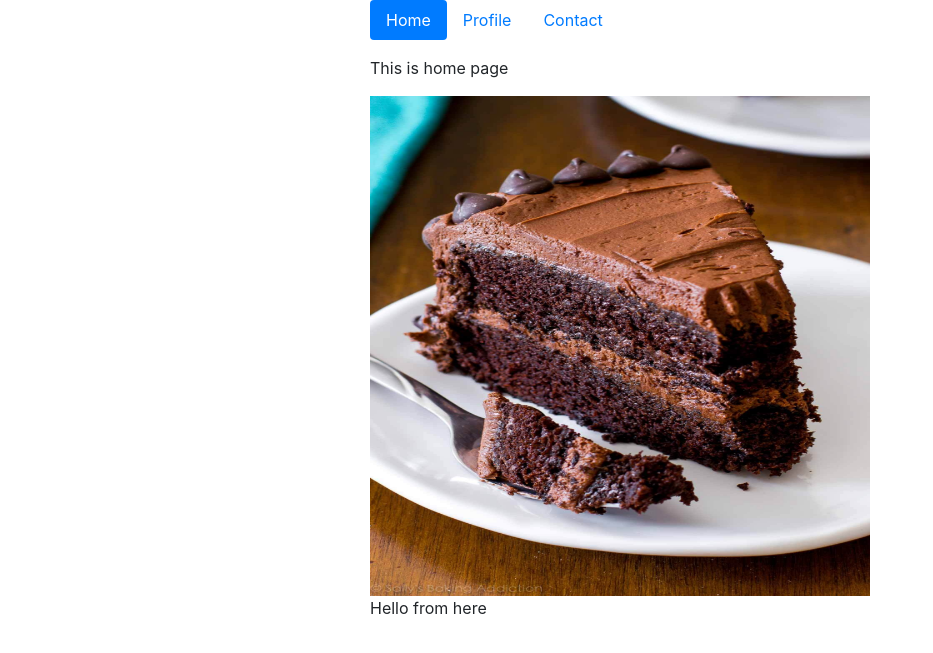
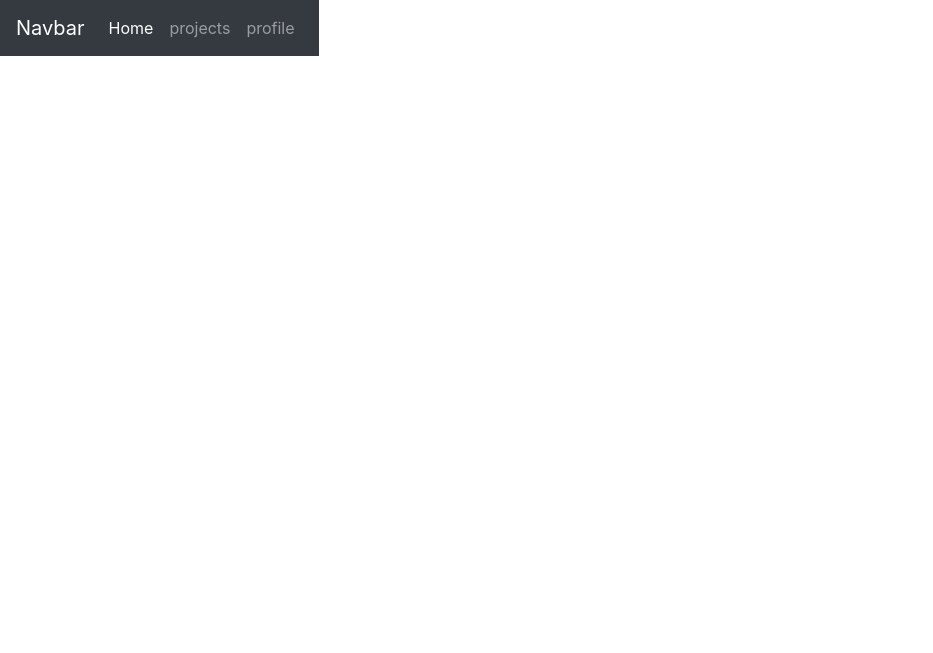
Before and after one commit to ramy1415/django_crowd_funding_iti_40_project, a Django app: page / in a window 1280 px wide. Shown: the top 653 px of the page, without its empty margins (0-933 px from the left). Run offline with Django 3.2, Linux system fonts and the light colour scheme; some libraries are stand-ins or nearby versions.

Commit message:
adding mu navbar

```diff
--- a/crowd_funding_iti_40/templates/Projects/home_page.html
+++ b/crowd_funding_iti_40/templates/Projects/home_page.html
@@ -1,5 +1,5 @@
 {% extends 'base.html' %}
 {% block content %}
     {% include 'partials/nav_bar.html' %}
-    <p>Hello from here</p>
+<!--    <p>Hello from here</p>-->
 {% endblock %}
--- a/crowd_funding_iti_40/templates/base.html
+++ b/crowd_funding_iti_40/templates/base.html
@@ -11,11 +11,9 @@
     <script src="{% static "style/bootstrap/js/bootstrap.js" %}"></script>
 </head>
 <body>
-    <div class="container">
+    <div class="container-fluid">
         <div class="row">
-            <div class="col-md-6 m-auto">
                 {% block content%}{% endblock %}
-            </div>
         </div>
     </div>
 </body>
--- a/crowd_funding_iti_40/templates/partials/nav_bar.html
+++ b/crowd_funding_iti_40/templates/partials/nav_bar.html
@@ -1,19 +1,22 @@
 {% load static %}
-<ul class="nav nav-pills mb-3" id="pills-tab" role="tablist">
-    <li class="nav-item">
-      <a class="nav-link active" id="pills-home-tab" data-toggle="pill" href="#pills-home" role="tab" aria-controls="pills-home" aria-selected="true">Home</a>
+
+<nav class="navbar navbar-expand-lg  navbar-dark bg-dark">
+  <a class="navbar-brand" href="#">Navbar</a>
+  <button class="navbar-toggler" type="button" data-toggle="collapse" data-target="#navbarNav" aria-controls="navbarNav" aria-expanded="false" aria-label="Toggle navigation">
+    <span class="navbar-toggler-icon"></span>
+  </button>
+  <div class="collapse navbar-collapse" id="navbarNav">
+    <ul class="navbar-nav">
+      <li class="nav-item active">
+        <a class="nav-link" href="#">Home <span class="sr-only">(current)</span></a>
       </li>
       <li class="nav-item">
-      <a class="nav-link" id="pills-profile-tab" data-toggle="pill" href="#pills-profile" role="tab" aria-controls="pills-profile" aria-selected="false">Profile</a>
+        <a class="nav-link" href="#">projects</a>
       </li>
       <li class="nav-item">
-      <a class="nav-link" id="pills-contact-tab" data-toggle="pill" href="#pills-contact" role="tab" aria-controls="pills-contact" aria-selected="false">Contact</a>
+        <a class="nav-link" href="#">profile</a>
       </li>
+
     </ul>
-  <div class="tab-content" id="pills-tabContent">
-    <div class="tab-pane fade show active" id="pills-home" role="tabpanel" aria-labelledby="pills-home-tab">
-        <p>This is home page</p>
-        <img src="{% static "images/cake.jpg" %}" width="500px" height="500px" alt=""></div>
-    <div class="tab-pane fade" id="pills-profile" role="tabpanel" aria-labelledby="pills-profile-tab">profile</div>
-    <div class="tab-pane fade" id="pills-contact" role="tabpanel" aria-labelledby="pills-contact-tab">contact</div>
   </div>
+</nav>
```
Lines whose indentation alone changed are shown as unchanged.
